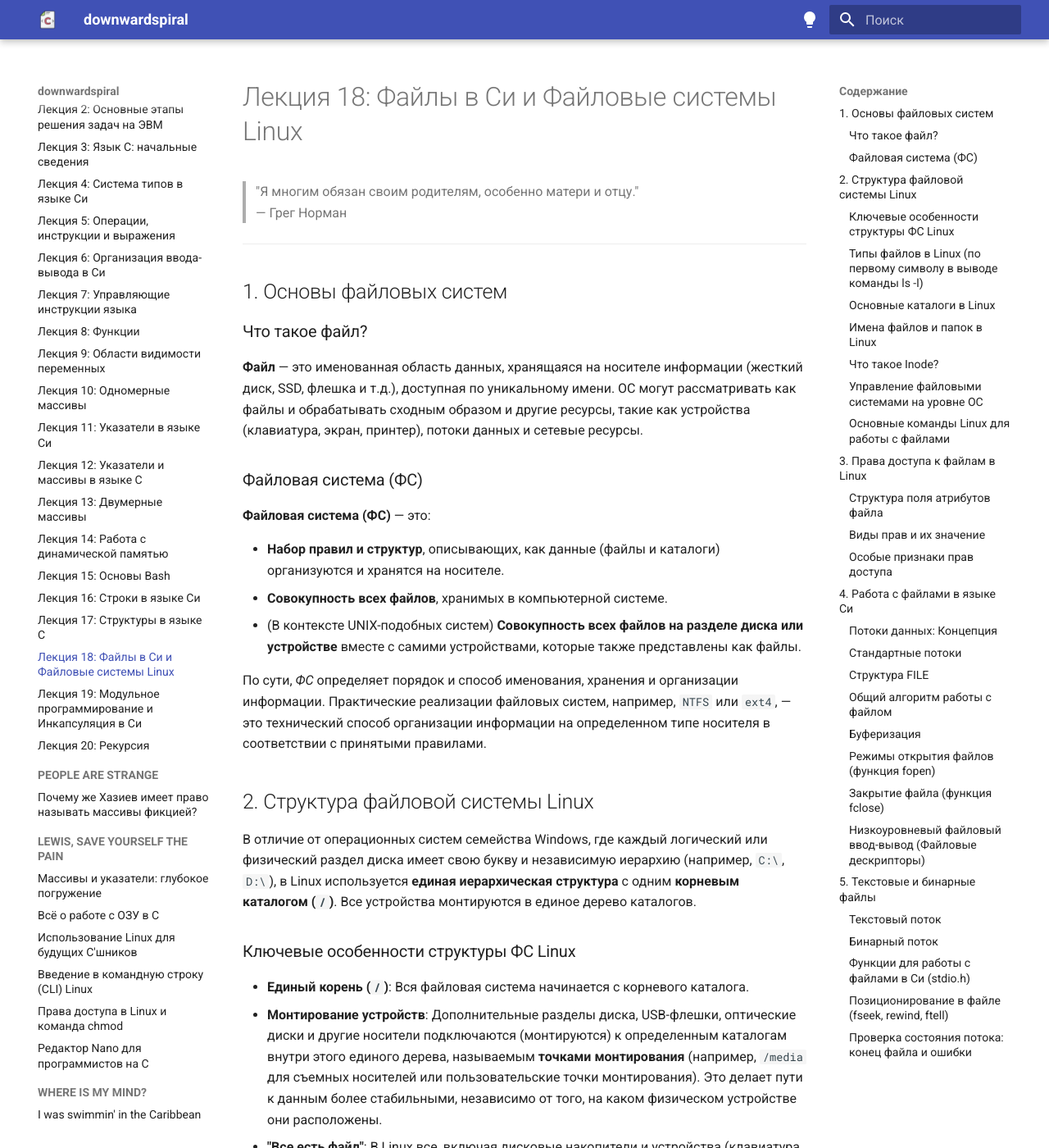
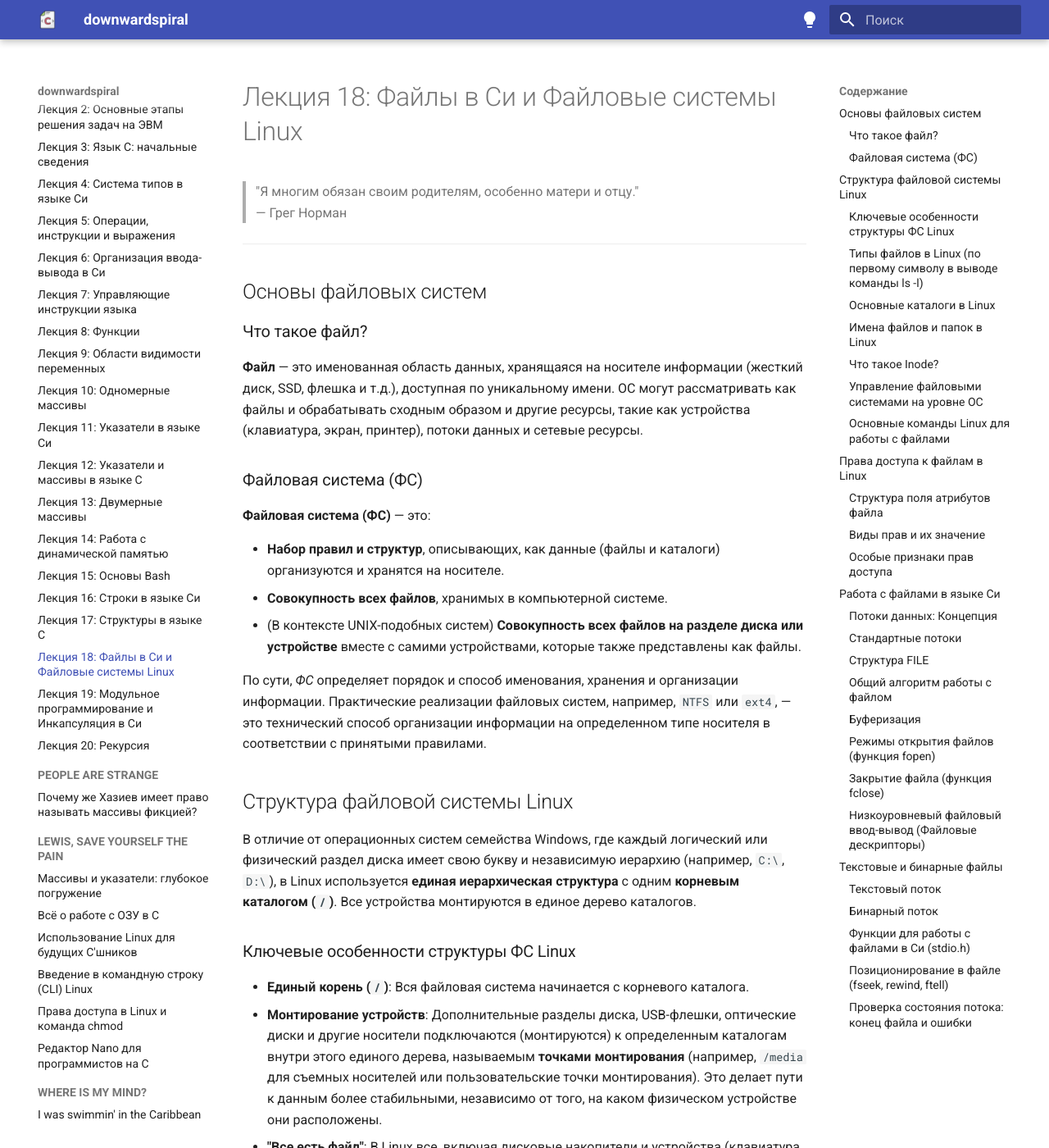
Before and after one commit to b1sted/docs, an MkDocs documentation site: the page built from docs/closer/eighteenth_lecture.md, in a window 1280 px wide and 1400 px high. Shown: the whole window at 82% size. Built offline with MkDocs 1.6.1 and Material for MkDocs 9.7.7, drawn with Linux system fonts in a browser that asks for light colours; plug-ins that fetch from the network failed and are left out; some of the changed text lies outside the part shown.

Commit message:
fix(docs): Remove numbers from H2 headings in article
Removes numerical prefixes from level 2 headings in the article "Лекция 18: Файлы в Си и Файловые системы Linux" for consistency.

```diff
--- a/docs/closer/eighteenth_lecture.md
+++ b/docs/closer/eighteenth_lecture.md
@@ -8,7 +8,7 @@ description: "Подробный конспект лекции по работе
 
 ---
 
-## 1. Основы файловых систем
+## Основы файловых систем
 
 ### Что такое файл?
 
@@ -24,7 +24,7 @@ description: "Подробный конспект лекции по работе
 
 По сути, *ФС* определяет порядок и способ именования, хранения и организации информации. Практические реализации файловых систем, например, `NTFS` или `ext4`, — это технический способ организации информации на определенном типе носителя в соответствии с принятыми правилами.
 
-## 2. Структура файловой системы Linux
+## Структура файловой системы Linux
 
 В отличие от операционных систем семейства Windows, где каждый логический или физический раздел диска имеет свою букву и независимую иерархию (например, `C:\`, `D:\`), в Linux используется **единая иерархическая структура** с одним **корневым каталогом (`/`)**. Все устройства монтируются в единое дерево каталогов.
 
@@ -131,7 +131,7 @@ Inode хранит всю **метаинформацию** об объекте
 * `ln [цель] [ссылка]`: Создать жесткую ссылку. (`ln -s [цель] [ссылка]` - создать символическую ссылку).
 * `touch [файл]`: Создать пустой файл или обновить время последнего доступа/модификации.
 
-## 3. Права доступа к файлам в Linux
+## Права доступа к файлам в Linux
 
 Linux использует классическую систему прав доступа, основанную на понятиях **владельца**, **группы** и **остальных** пользователей. Права хранятся в специальном поле атрибутов файла.
 
@@ -166,7 +166,7 @@ Linux использует классическую систему прав до
 
 При установке SUID или SGID символ `x` в соответствующей группе прав заменяется на `s`. Если исполняемое право не было установлено, вместо `s` будет `S`. Sticky-бит заменяет `x` на `t` в группе "остальные". Если исполняемое право не было установлено, вместо `t` будет `T`. Числовое представление особых признаков ставится перед основными тремя цифрами прав (например, `4755` означает установленный SUID и права `755`).
 
-## 4. Работа с файлами в языке Си
+## Работа с файлами в языке Си
 
 В языке программирования Си для работы с файлами и устройствами ввода/вывода используется абстракция **потоков данных (stream)**. Поток — это последовательность байтов, которая течет от источника к получателю. Внешние устройства (клавиатура, экран, принтер) и файлы на диске рассматриваются как потоки.
 
@@ -297,7 +297,7 @@ int main() {
 * Низкоуровневые функции (системные вызовы): `open()`, `read()`, `write()`, `close()`, `lseek()`. Они взаимодействуют напрямую с ядром ОС, минуя буферизацию, предоставляемую `stdio` (хотя ядро само может буферизовать).
 * Стандартные дескрипторы (автоматически открыты): 0 (`stdin`), 1 (`stdout`), 2 (`stderr`). Функция `fileno(FILE *stream)` возвращает файловый дескриптор, связанный с потоком `FILE*`.
 
-## 5. Текстовые и бинарные файлы
+## Текстовые и бинарные файлы
 
 Файлы могут обрабатываться как **текстовые** или **бинарные** потоки. Режим открытия (`t` или `b` в строке режима `fopen`) определяет, какие преобразования данных будут выполняться библиотекой Си.
 
```
